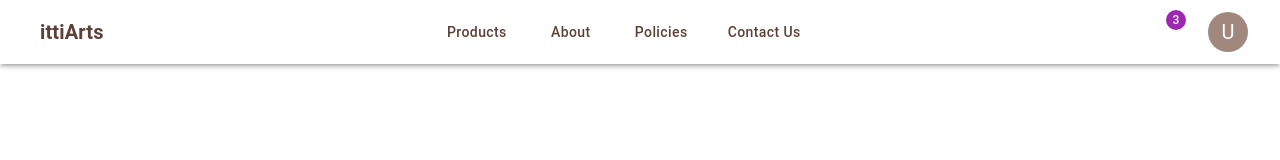
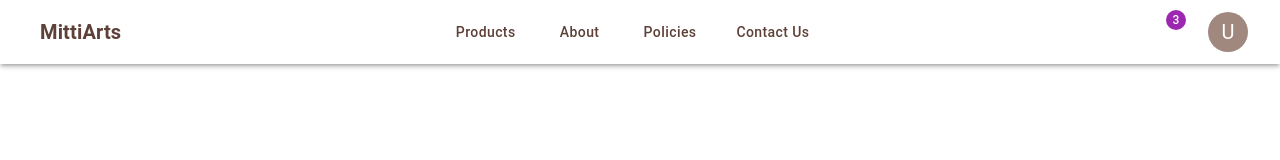
Before and after one commit to chidupudi/mittiarts, a React (Create React App) app: page / in a window 1280 px wide. Shown: the top 160 px of the page. Built offline with nearby package versions, Linux system fonts and the light colour scheme; some icons are missing.

Commit message:
Adjusted canvas

```diff
--- a/src/components/Header.js
+++ b/src/components/Header.js
@@ -15,7 +15,7 @@ const Header = () => {
         <Box sx={{ display: 'flex', alignItems: 'center', cursor: 'pointer' }} onClick={() => navigate('/')}>
           <ShoppingBagIcon sx={{ color: '#5D4037', fontSize: 32, mr: 1 }} />
           <Typography variant="h6" sx={{ color: '#5D4037', fontWeight: 'bold' }}>
-            ittiArts
+            MittiArts
           </Typography>
         </Box>
 
--- a/src/pages/Welcome.js
+++ b/src/pages/Welcome.js
@@ -44,6 +44,7 @@ const Welcome = () => {
           zIndex: 0,
           height: '100vh',
           width: '100vw',
+          pointerEvents: 'none',
         }}
         camera={{ position: [0, 0, 8], fov: 60 }}
       >
```
